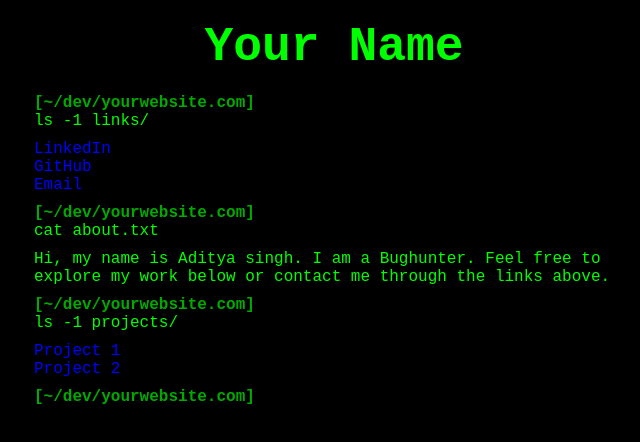
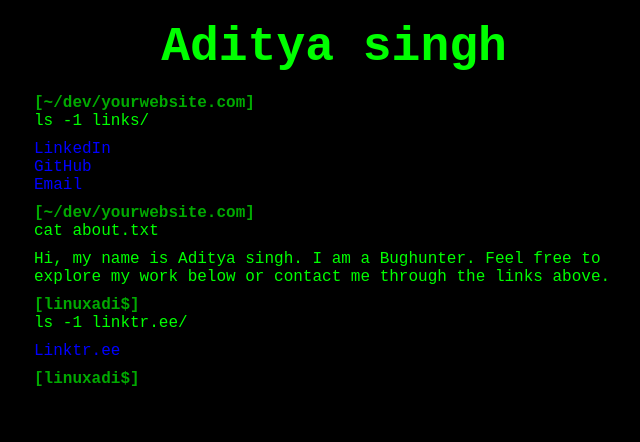
Before and after one commit to linuxadi/linuxadi.github.io, a plain HTML site: page index.html in a window 1280 px wide. Shown: the whole page, without its empty margins (306-946 px from the left). Drawn offline with nearby package versions, Linux system fonts and the light colour scheme.

Commit message:
Update index.html

```diff
--- a/index.html
+++ b/index.html
@@ -1,13 +1,13 @@
 <!DOCTYPE html>
 <html>
 <head>
-  <title>Aditya singh</title>
+  <title>My Resume</title>
   <meta name="viewport" content="width=device-width, initial-scale=1">
   <link rel="stylesheet" href="static/css/style.css">
   <script src="//ajax.googleapis.com/ajax/libs/jquery/1.11.1/jquery.min.js"></script>
 </head>
 <body>
-  <h1 id="title">Your Name</h1>
+  <h1 id="title">Aditya singh</h1>
 
   <div id="body">
     <div class="PS1">[~/dev/yourwebsite.com]</div>
@@ -28,15 +28,14 @@
       </div>
     </div>
 
-    <div class="PS1">[~/dev/yourwebsite.com]</div>
-    <div class="prompt">ls -1 projects/</div>
+    <div class="PS1">[linuxadi$]</div>
+    <div class="prompt">ls -1 linktr.ee/</div>
 
     <div class="output">
-      <div class="output-line"><a href="https://github.com/yourgithub/project1">Project 1</a></div>
-      <div class="output-line"><a href="https://github.com/yourgithub/project2">Project 2</a></div>
-    </div>
+      <div class="output-line"><a href="https://linktr.ee/biskuit4180">Linktr.ee</a></div>
+         </div>
 
-    <div class="PS1">[~/dev/yourwebsite.com]</div>
+    <div class="PS1">[linuxadi$]</div>
     <div class="prompt last">&#9612;</div>
   </div>
 
```
